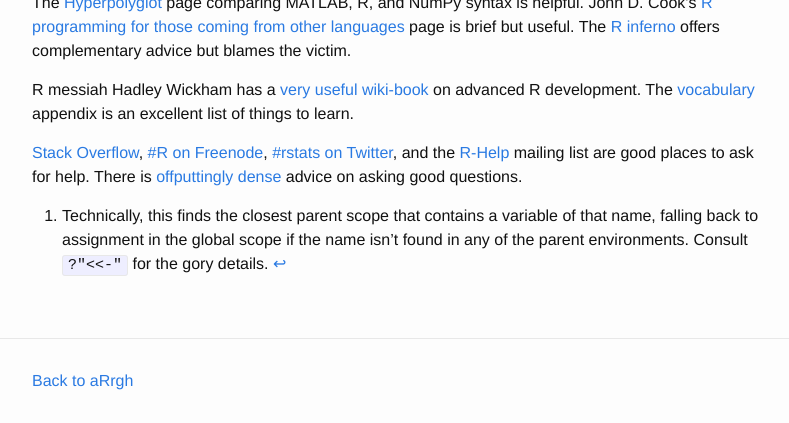
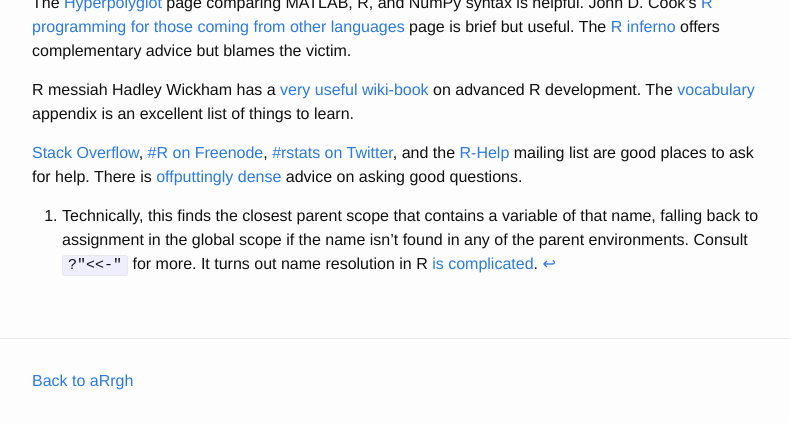
Before and after one commit to tdsmith/aRrgh, a Jekyll site: the page built from syntax.md, in a window 1280 px wide and 900 px high, scrolled down 1697 px, cut to the strip 477-900 px from the top of the window. Shown: the whole strip, without its empty margins (238-1027 px from the left). Built offline with Jekyll 4.4.1, drawn with Linux system fonts in a browser that asks for light colours.

Commit message:
Name resolution is hard

```diff
--- a/syntax.md
+++ b/syntax.md
@@ -38,7 +38,7 @@ Here, in no particular order, is a list of things that will help you get a sense
 
 * Otherwise, fundamentals are just C-like enough to lull you into a false sense of security.
 
-[^globals]: Technically, this finds the closest parent scope that contains a variable of that name, falling back to assignment in the global scope if the name isn't found in any of the parent environments. Consult `?"<<-"` for the gory details.
+[^globals]: Technically, this finds the closest parent scope that contains a variable of that name, falling back to assignment in the global scope if the name isn't found in any of the parent environments. Consult `?"<<-"` for more. It turns out name resolution in R [is complicated](http://blog.obeautifulcode.com/R/How-R-Searches-And-Finds-Stuff/).
 
 # Helping yourself
 
```
